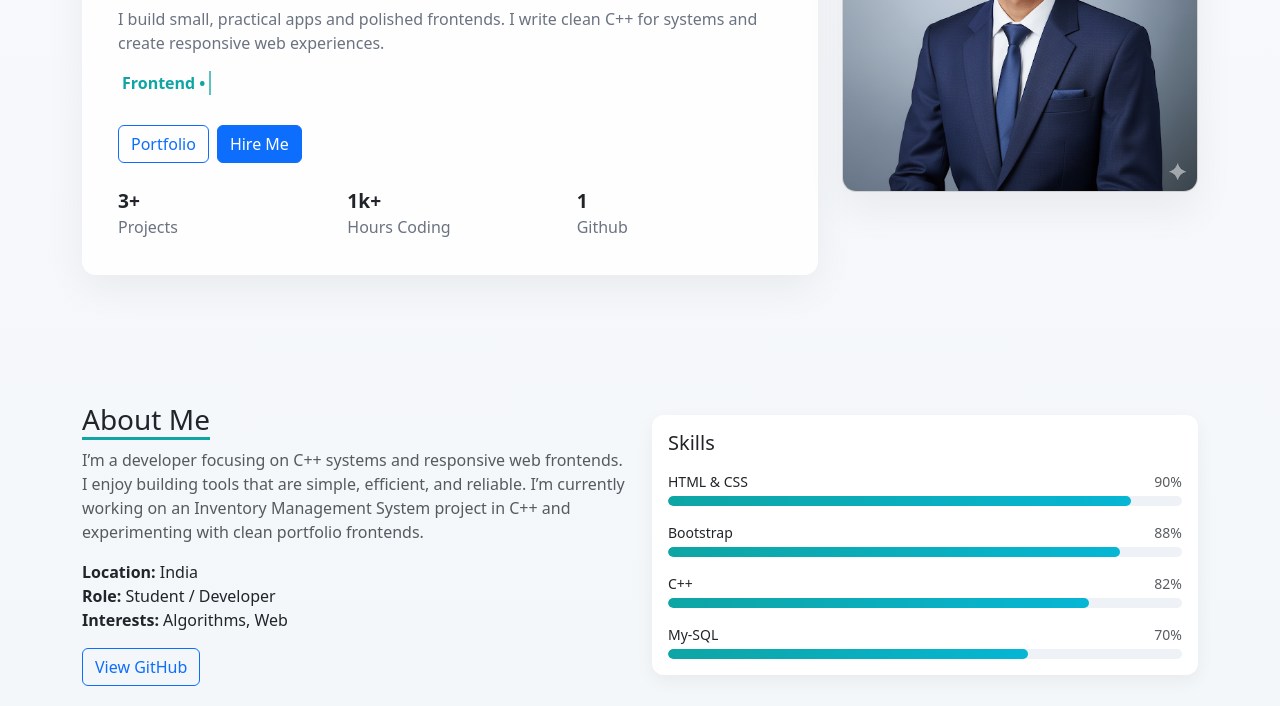
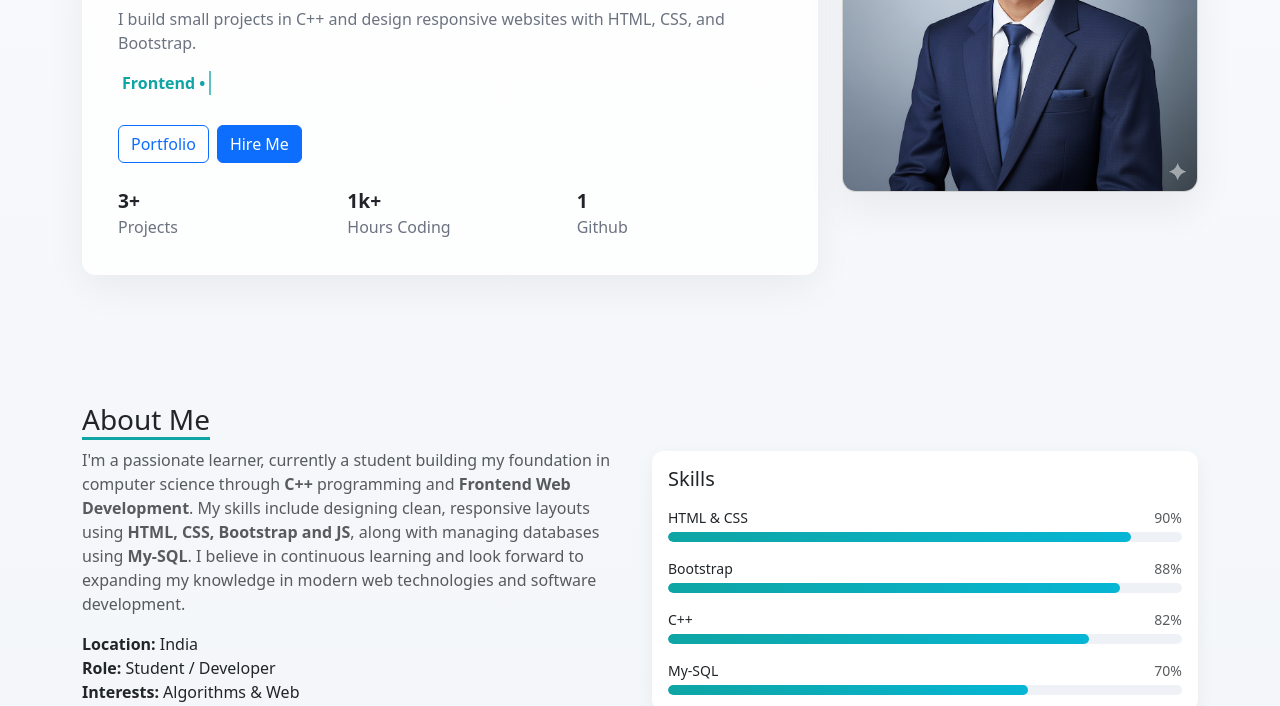
Before and after one commit to RohitBaghel06/Personal-Portfolio, a plain HTML site: page index.html in a window 1280 px wide. Shown: the part 423-1129 px from the top of the page. Drawn offline with nearby package versions, Linux system fonts and the light colour scheme.

Commit message:
some changes in index.html

```diff
--- a/index.html
+++ b/index.html
@@ -47,8 +47,7 @@
                 Problem Solver</span></h1><br>
             <h4>Welcome to my Web Developer Portfolio! </h4>
             <p class="lead-muted">
-              I build small, practical apps and polished frontends. I write clean C++ for systems and
-              create responsive web experiences.
+              I build small projects in C++ and design responsive websites with HTML, CSS, and Bootstrap.
             <div class="typewriter">Frontend • C++ • Python • SQL</div>
             </p>
 
@@ -90,14 +89,14 @@
       <div class="row g-4 align-items-center">
         <div class="col-lg-6">
           <h3>About Me</h3>
-          <p class="text-muted">I’m a developer focusing on C++ systems and responsive web frontends. I enjoy building
-            tools that are simple, efficient, and reliable. I’m currently working on an Inventory Management System
-            project in C++ and experimenting with clean portfolio frontends.</p>
+          <p class="text-muted">I'm a passionate learner, currently a student building my foundation in computer science through <strong>C++</strong> programming and <strong>Frontend Web Development</strong>.
+  My skills include designing clean, responsive layouts using <strong>HTML, CSS, Bootstrap and JS</strong>, along with managing databases using <strong>My-SQL</strong>.
+  I believe in continuous learning and look forward to expanding my knowledge in modern web technologies and software development.</p>
 
           <ul class="list-unstyled">
             <li><strong>Location:</strong> India</li>
             <li><strong>Role:</strong> Student / Developer</li>
-            <li><strong>Interests:</strong> Algorithms, Web</li>
+            <li><strong>Interests:</strong> Algorithms & Web</li>
           </ul>
 
           <div class="mt-3">
```
